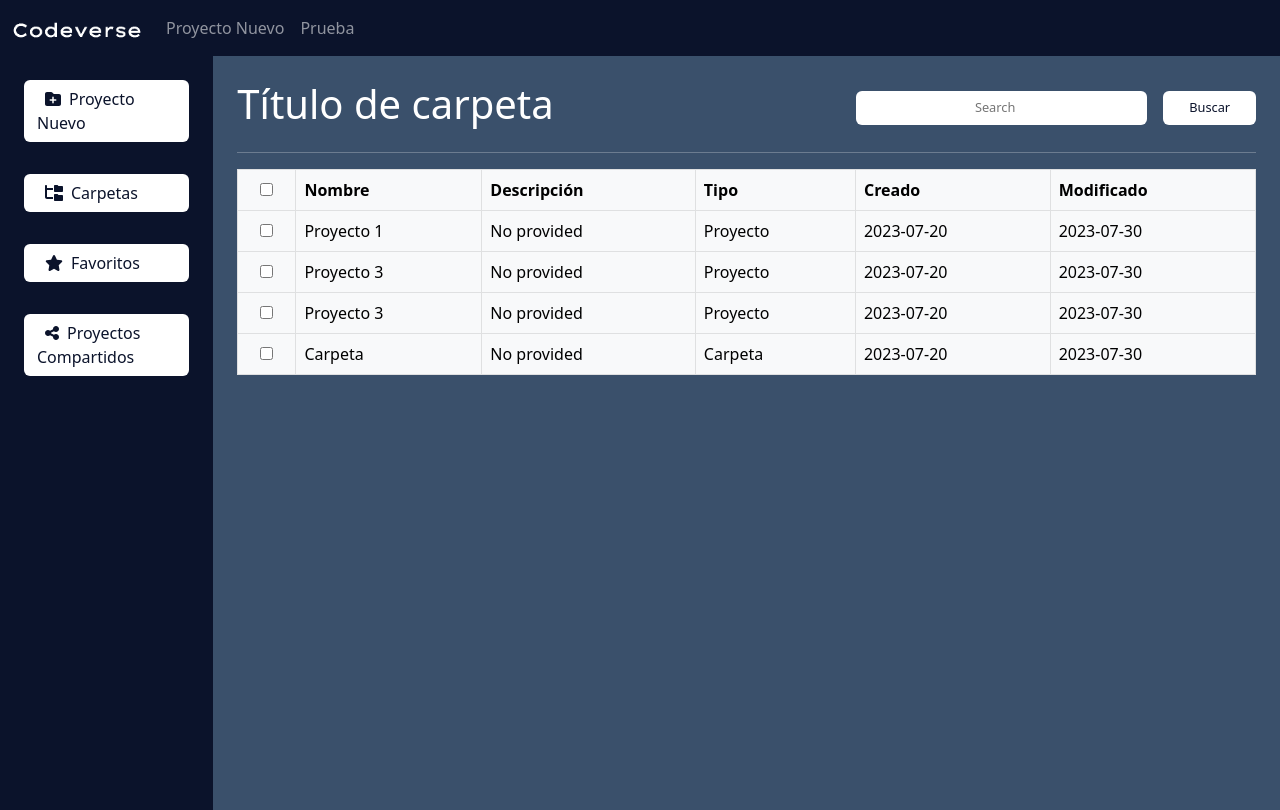
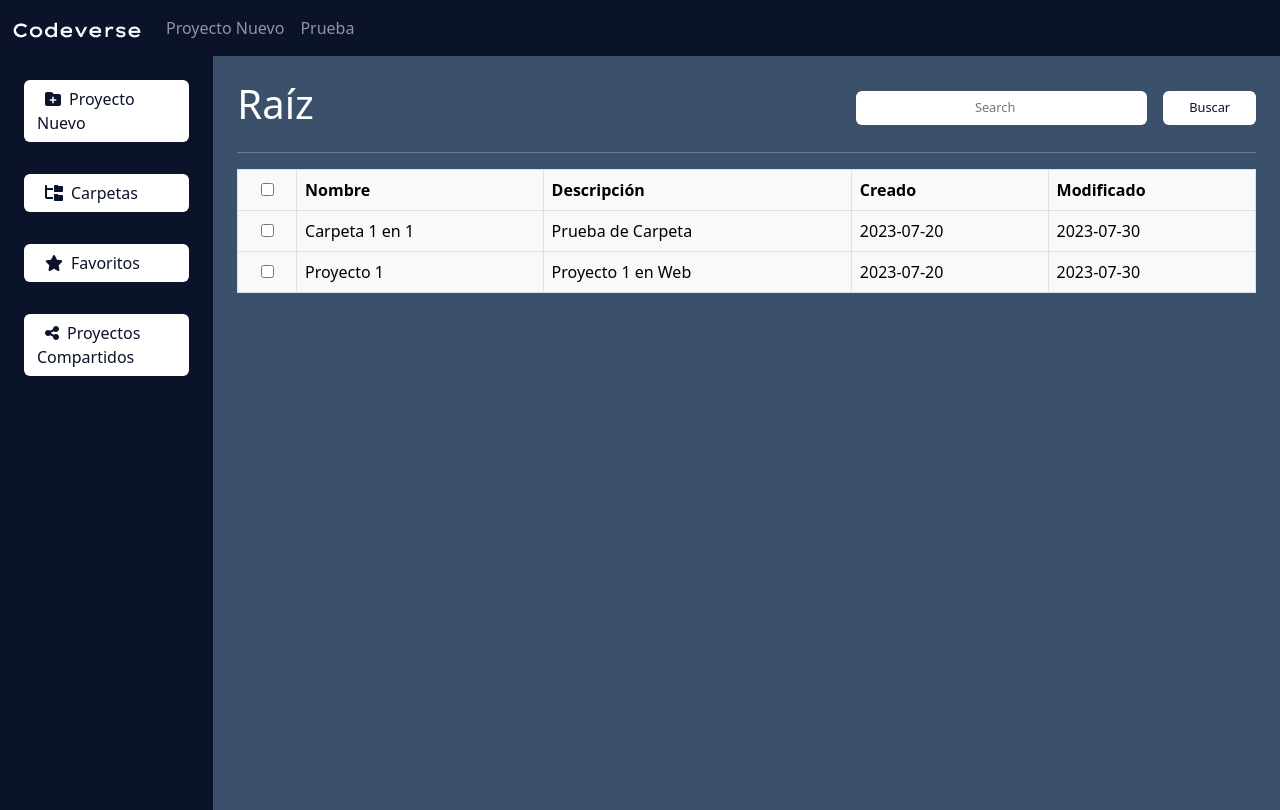
Before and after one commit to iamchapita/Codeverse-Frontend, an Angular app: page /app/projectExplorer in a window 1280 px wide. Built offline with nearby package versions, Linux system fonts and the light colour scheme.

Commit message:
Implementacion de modelos

```diff
--- a/src/app/codeverse/pages/project-explorer/project-explorer.component.html
+++ b/src/app/codeverse/pages/project-explorer/project-explorer.component.html
@@ -26,7 +26,8 @@
 		<div class="col-sm-12 col-md-8 col-lg-10 p-4 bg-custom1">
 
 			<div class="header" role="search">
-				<h1>Título de carpeta</h1>
+
+				<h1>{{ data[0].name }}</h1>
 
 				<div class="search">
 					<input class="btn" type="search" placeholder="Search" aria-label="Search">
@@ -43,21 +44,35 @@
 							<th class="text-center"> <input type="checkbox"> </th>
 							<th>Nombre</th>
 							<th>Descripción</th>
-							<th>Tipo</th>
 							<th>Creado</th>
 							<th>Modificado</th>
 						</tr>
 					</thead>
 					<tbody>
-						<tr *ngFor="let d of data">
-							<td class="text-center"> <input type="checkbox"> </td>
-							<td routerLink="/">{{ d.name }}</td>
-							<td routerLink="/">{{ d.description }}</td>
-							<td routerLink="/">{{ d.type }}</td>
-							<td routerLink="/">{{ d.createdAt }}</td>
-							<td routerLink="/">{{ d.modifiedAt }}</td>
 
-						</tr>
+						<ng-container *ngFor="let d of data">
+
+							<tr *ngFor="let folder of d.folders">
+
+								<td class="text-center"> <input type="checkbox"> </td>
+								<td routerLink="/">{{ folder.name }}</td>
+								<td routerLink="/">{{ folder.description }}</td>
+								<td routerLink="/">{{ folder.createdAt }}</td>
+								<td routerLink="/">{{ folder.modifiedAt }}</td>
+
+							</tr>
+
+							<tr *ngFor="let project of d.projects">
+
+								<td class="text-center"> <input type="checkbox"> </td>
+								<td routerLink="/">{{ project.name }}</td>
+								<td routerLink="/">{{ project.description }}</td>
+								<td routerLink="/">{{ project.createdAt }}</td>
+								<td routerLink="/">{{ project.modifiedAt }}</td>
+
+							</tr>
+
+						</ng-container>
 
 					</tbody>
 				</table>
--- a/src/app/codeverse/pages/project-explorer/project-explorer.component.ts
+++ b/src/app/codeverse/pages/project-explorer/project-explorer.component.ts
@@ -6,7 +6,7 @@ import {
 	faShareNodes,
 } from '@fortawesome/free-solid-svg-icons';
 
-import { ProjectExplorerRow } from 'src/models/ProjectExplorerRow.model';
+import { Folder } from 'src/models/Folder.model';
 
 @Component({
 	selector: 'app-project-explorer',
@@ -21,36 +21,54 @@ export class ProjectExplorerComponent {
 
 	isExplorer: boolean = true;
 
-	data: Array<ProjectExplorerRow> = [
+	data: Array<Folder> = [
+		{
+			id: 1,
+			name: 'Raíz',
+			description: '',
+			folders: [
+				{
+					id: 1,
+					name: 'Carpeta 1 en 1',
+					description: 'Prueba de Carpeta',
+					createdAt: '2023-07-20',
+					modifiedAt: '2023-07-30',
+					folders: [],
+					projects: [],
+				},
+			],
+			projects: [
 				{
 					id: 1,
 					name: 'Proyecto 1',
-			description: 'No provided',
-			type: 'Proyecto',
+					description: 'Proyecto 1 en  Web',
+					createdAt: '2023-07-20',
+					modifiedAt: '2023-07-30',
+					files: [
+						{
+							id: 1,
+							type: 'html',
+							content: '',
 							createdAt: '2023-07-20',
 							modifiedAt: '2023-07-30',
 						},
 						{
 							id: 2,
-			name: 'Proyecto 3',
-			description: 'No provided',
-			type: 'Proyecto',
+							type: 'css',
+							content: '',
 							createdAt: '2023-07-20',
 							modifiedAt: '2023-07-30',
 						},
 						{
 							id: 3,
-			name: 'Proyecto 3',
-			description: 'No provided',
-			type: 'Proyecto',
+							type: 'js',
+							content: '',
 							createdAt: '2023-07-20',
 							modifiedAt: '2023-07-30',
 						},
-		{
-			id: 4,
-			name: 'Carpeta',
-			description: 'No provided',
-			type: 'Carpeta',
+					],
+				},
+			],
 			createdAt: '2023-07-20',
 			modifiedAt: '2023-07-30',
 		},
--- a/src/models/Folder.model.ts
+++ b/src/models/Folder.model.ts
@@ -6,6 +6,6 @@ export interface Folder {
 	description: string;
 	createdAt: string;
 	modifiedAt: string;
-	folders: Array<Folder>;
-	projects: Array<Project>;
+	folders?: Array<Folder>;
+	projects?: Array<Project>;
 }
--- a/src/models/Project.model.ts
+++ b/src/models/Project.model.ts
@@ -6,5 +6,5 @@ export interface Project {
 	description: string;
 	createdAt: string;
 	modifiedAt: string;
-	files: Array<File>;
+	files?: Array<File>;
 }
```
Lines whose indentation alone changed are shown as unchanged.
